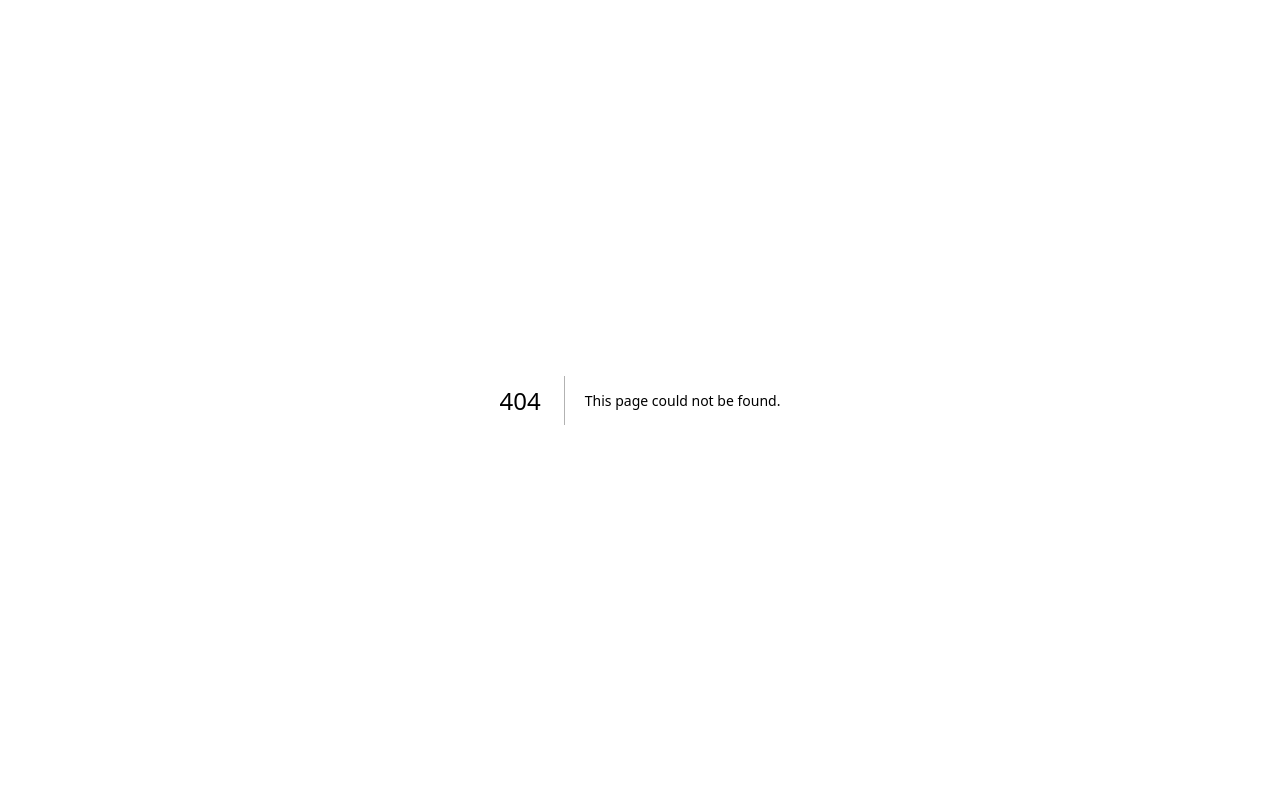
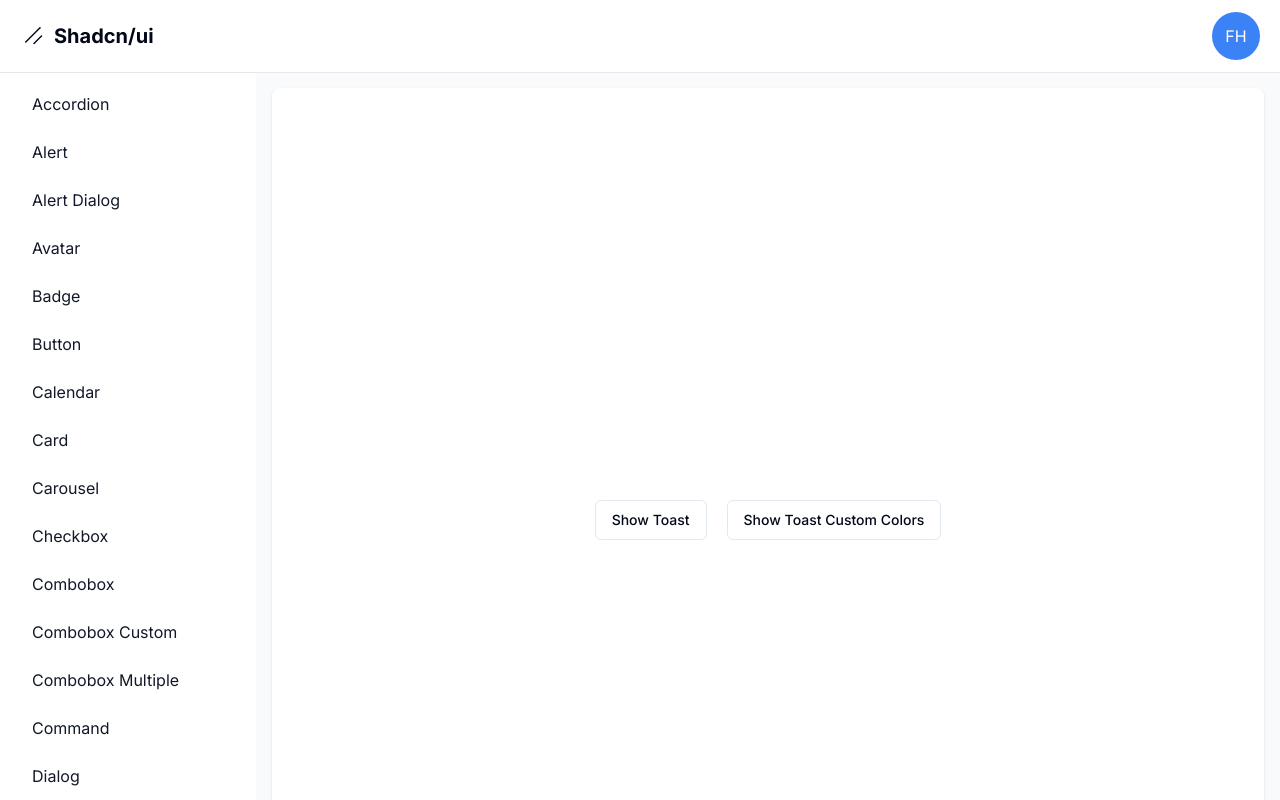
Before and after one commit to AlexMartin998/shadcn-next-b1, a Next.js app: page /dashboard/sonner in a window 1280 px wide. Before the commit this address had no page. Shown: the top 800 px of the page. Built offline with nearby package versions, Linux system fonts and the light colour scheme.

Commit message:
ADD: sonner

```diff
--- a/package.json
+++ b/package.json
@@ -29,9 +29,11 @@
     "input-otp": "^1.2.4",
     "lucide-react": "^0.383.0",
     "next": "14.2.3",
+    "next-themes": "^0.3.0",
     "react": "^18",
     "react-day-picker": "^8.10.1",
     "react-dom": "^18",
+    "sonner": "^1.4.41",
     "tailwind-merge": "^2.3.0",
     "tailwindcss-animate": "^1.0.7"
   },
--- a/src/app/dashboard/layout.tsx
+++ b/src/app/dashboard/layout.tsx
@@ -83,7 +83,13 @@
   {
     name: 'slider',
     href: 'slider',
-  }
+  },
+
+  // sonner: like a toaster, but multiple
+  {
+    name: 'sonner',
+    href: 'sonner',
+  },
 ].sort((a, b) => a.name.localeCompare(b.name));
 
 export default function DashboardLayout({
--- /dev/null
+++ b/src/app/dashboard/sonner/page.tsx
@@ -0,0 +1,52 @@
+'use client';
+
+import { toast } from 'sonner';
+
+import { Button } from '@/components/ui/button';
+
+export type PageProps = {};
+
+const Page: React.FC<PageProps> = () => {
+  return (
+    <div className="flex items-center justify-center h-screen bg-background gap-5">
+      <Button
+        variant="outline"
+        onClick={() =>
+          toast('Event has been created', {
+            description: 'Sunday, December 03, 2023 at 9:00 AM',
+            action: {
+              label: 'Undo',
+              onClick: () => console.log('Undo'),
+            },
+
+            duration: 1800,
+            position: 'top-left',
+          })
+        }
+      >
+        Show Toast
+      </Button>
+
+      <Button
+        variant="outline"
+        onClick={() =>
+          toast.success('Event has been created', {
+            description: 'Sunday, December 03, 2023 at 9:00 AM',
+            action: {
+              label: 'Undo',
+              onClick: () => console.log('Undo'),
+            },
+
+            duration: 1800,
+            position: 'top-right',
+            className: 'bg-green-500 text-white',
+          })
+        }
+      >
+        Show Toast Custom Colors
+      </Button>
+    </div>
+  );
+};
+
+export default Page;
--- a/src/app/layout.tsx
+++ b/src/app/layout.tsx
@@ -5,7 +5,11 @@
 import { cn } from '@/lib/utils'; // fn helper to join classnames and use conditional classes
 import { Inter as FontSans } from 'next/font/google';
 
+// // Toaster
 import { Toaster } from '@/components/ui/toaster';
+
+// // Sonner
+import { Toaster as SonnerToaster } from '@/components/ui/sonner';
 
 const fontSans = FontSans({
   subsets: ['latin'],
@@ -33,6 +37,10 @@
         {children}
 
         <Toaster />
+        <SonnerToaster
+          // to set custom colors xq es stayless x default
+          richColors
+        />
       </body>
     </html>
   );
--- /dev/null
+++ b/src/components/ui/sonner.tsx
@@ -0,0 +1,31 @@
+"use client"
+
+import { useTheme } from "next-themes"
+import { Toaster as Sonner } from "sonner"
+
+type ToasterProps = React.ComponentProps<typeof Sonner>
+
+const Toaster = ({ ...props }: ToasterProps) => {
+  const { theme = "system" } = useTheme()
+
+  return (
+    <Sonner
+      theme={theme as ToasterProps["theme"]}
+      className="toaster group"
+      toastOptions={{
+        classNames: {
+          toast:
+            "group toast group-[.toaster]:bg-background group-[.toaster]:text-foreground group-[.toaster]:border-border group-[.toaster]:shadow-lg",
+          description: "group-[.toast]:text-muted-foreground",
+          actionButton:
+            "group-[.toast]:bg-primary group-[.toast]:text-primary-foreground",
+          cancelButton:
+            "group-[.toast]:bg-muted group-[.toast]:text-muted-foreground",
+        },
+      }}
+      {...props}
+    />
+  )
+}
+
+export { Toaster }
```
Also changed, not shown: 1 other file (tests, documents, lock files or other folders).
